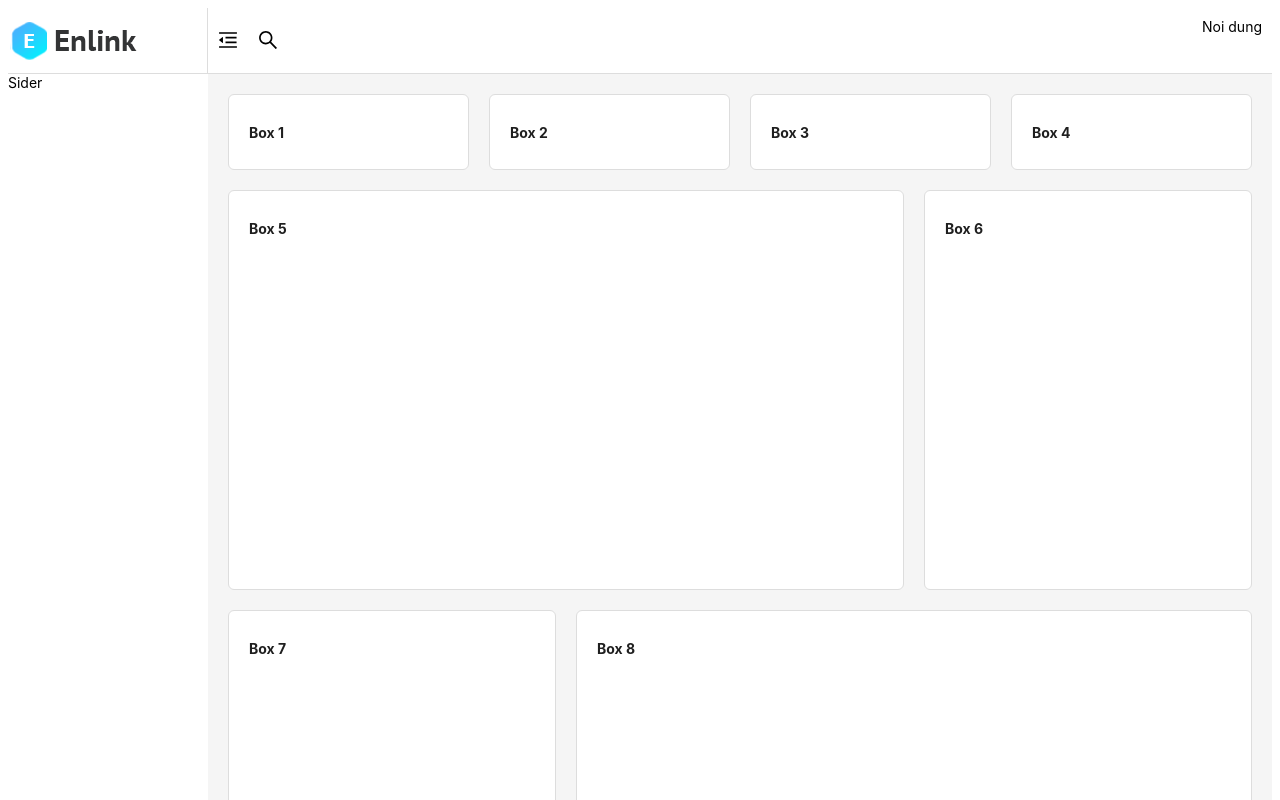
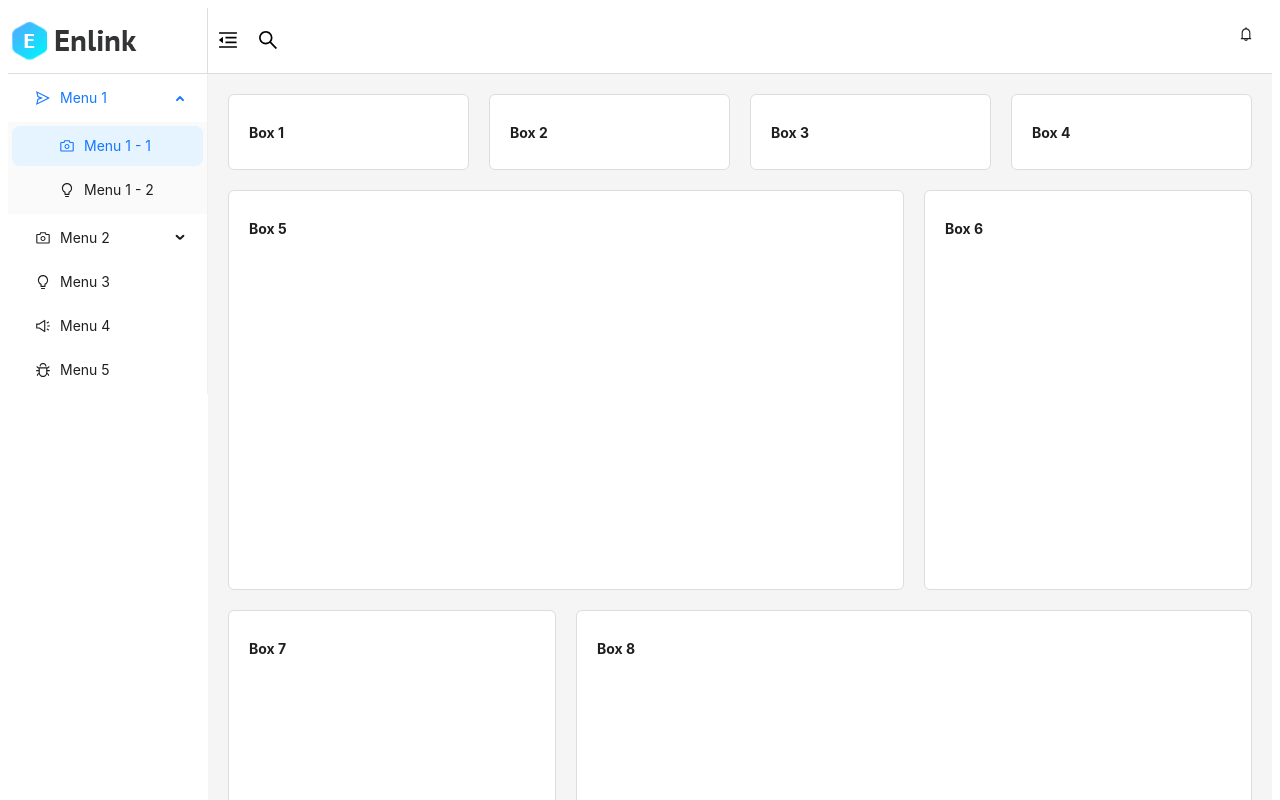
Before and after one commit to TienManh260703/ant-design, a React (Vite) app in the folder ant-design/: page / in a window 1280 px wide. Shown: the top 800 px of the page. Built offline with nearby package versions, Linux system fonts and the light colour scheme.

Commit message:
Header done , Menu v1

```diff
--- a/ant-design/package.json
+++ b/ant-design/package.json
@@ -13,7 +13,8 @@
     "@ant-design/icons": "^5.3.7",
     "antd": "^5.18.0",
     "react": "^18.2.0",
-    "react-dom": "^18.2.0"
+    "react-dom": "^18.2.0",
+    "react-router-dom": "^6.23.1"
   },
   "devDependencies": {
     "@types/react": "^18.2.66",
--- /dev/null
+++ b/ant-design/src/components/MenuSlider/MenuSlider.jsx
@@ -0,0 +1,73 @@
+import { Menu } from "antd";
+import {
+  SendOutlined,
+  SoundOutlined,
+  CameraOutlined,
+  BulbOutlined,
+  BugOutlined,
+} from "@ant-design/icons";
+function MenuSlider() {
+  const items = [
+    {
+      label: "Menu 1",
+      icon: <SendOutlined />,
+      key: "menu-1",
+      children: [
+        {
+          label: "Menu 1 - 1",
+          icon: <CameraOutlined />,
+          key: "menu-1-1",
+        },
+        {
+          label: "Menu 1 - 2",
+          icon: <BulbOutlined />,
+          key: "menu-1-2",
+          // danger: true,
+        },
+      ],
+    },
+    {
+      label: "Menu 2",
+      key: "menu-2",
+      icon: <CameraOutlined />,
+      children: [
+        {
+          label: "Menu 2 - 1",
+          key: "menu-2-1",
+        },
+        {
+          label: "Menu 2 - 2",
+          key: "menu-2-2",
+        },
+      ],
+    },
+    {
+      label: "Menu 3",
+      key: "menu-3",
+      icon: <BulbOutlined />,
+    },
+    {
+      label: "Menu 4",
+      key: "menu-4",
+      icon: <SoundOutlined />,
+    },
+    {
+      label: "Menu 5",
+      key: "menu-5",
+      icon: <BugOutlined />,
+    },
+  ];
+  return (
+    // items : Danh sách menu hiển thị
+    // mode : inline => xổ xuống : vertical => hiển thị bên phải : horizontal => hình như dàn hàng ngang menu chính menu xổ xuống
+    <>
+      <Menu
+        mode="inline"
+        items={items}
+        defaultSelectedKeys={["menu-1-1"]} // active
+        defaultOpenKeys={["menu-1"]} // Tự mở
+      />
+    </>
+  );
+}
+export default MenuSlider;
--- /dev/null
+++ b/ant-design/src/components/Notify/Notify.css
@@ -0,0 +1,63 @@
+.notify__dropdown {
+  box-shadow: 0 6px 16px 0 rgba(0, 0, 0, 0.08),
+    0 3px 6px -4px rgba(0, 0, 0, 0.12), 0 9px 28px 8px rgba(0, 0, 0, 0.05);
+  background-color: #ffffff;
+  border-radius: 5px;
+  overflow: hidden;
+  min-width: 350px;
+}
+
+.notify___header {
+  display: flex;
+  align-items: center;
+  justify-content: space-between;
+  padding-left: 25px !important;
+  padding-right: 25px !important;
+  padding-top: 15px !important;
+  padding-bottom: 15px !important;
+  font-size: large;
+}
+
+.notify___body {
+  border-top: 1px solid #ddd;
+  max-height: 300px;
+  overflow: auto;
+}
+.notify___body .ant-dropdown-menu-item {
+  border-bottom: 1px solid #ddd;
+}
+.notify___body .ant-dropdown-menu {
+  box-shadow: none;
+  padding-left: 25px !important;
+  padding-right: 25px !important;
+  padding-top: 15px !important;
+  padding-bottom: 15px !important;
+}
+
+.notify__item {
+  display: flex;
+}
+
+.notify__item-icon {
+  width: 50px;
+  height: 50px;
+  background-color: rgb(228, 200, 147);
+  border-radius: 50%;
+  display: flex;
+  justify-content: center;
+  margin-right: 15px;
+}
+
+.notify__item-icon span {
+  font-size: 24px;
+  color: orange;
+}
+
+.notify__item-content {
+  flex: 1;
+}
+
+.notify__item-title {
+  font-size: 14px;
+  font-weight: 700;
+}
--- /dev/null
+++ b/ant-design/src/components/Notify/Notify.jsx
@@ -0,0 +1,117 @@
+import { Dropdown, Button } from "antd";
+import { BellOutlined } from "@ant-design/icons";
+import "./Notify.css";
+function Notify() {
+  const items = [
+    {
+      label: (
+        <div className="notify__item">
+          <div className="notify__item-icon">
+            <BellOutlined />
+          </div>
+          <div className="notify__item-content">
+            <div className="notify__item-title">Item 1</div>
+            <div className="notify__item-time">8 phút trước </div>
+          </div>
+        </div>
+      ),
+      key: "0",
+    },
+    {
+      label: (
+        <div className="notify__item">
+          <div className="notify__item-icon">
+            <BellOutlined />
+          </div>
+          <div className="notify__item-content">
+            <div className="notify__item-title">Item 1</div>
+            <div className="notify__item-time">8 phút trước </div>
+          </div>
+        </div>
+      ),
+      key: "1",
+    },
+    {
+      label: (
+        <div className="notify__item">
+          <div className="notify__item-icon">
+            <BellOutlined />
+          </div>
+          <div className="notify__item-content">
+            <div className="notify__item-title">Item 1</div>
+            <div className="notify__item-time">8 phút trước </div>
+          </div>
+        </div>
+      ),
+      key: "2",
+    },
+    {
+      label: (
+        <div className="notify__item">
+          <div className="notify__item-icon">
+            <BellOutlined />
+          </div>
+          <div className="notify__item-content">
+            <div className="notify__item-title">Item 1</div>
+            <div className="notify__item-time">8 phút trước </div>
+          </div>
+        </div>
+      ),
+      key: "3",
+    },
+    {
+      label: (
+        <div className="notify__item">
+          <div className="notify__item-icon">
+            <BellOutlined />
+          </div>
+          <div className="notify__item-content">
+            <div className="notify__item-title">Item 1</div>
+            <div className="notify__item-time">8 phút trước </div>
+          </div>
+        </div>
+      ),
+      key: (
+        <div className="notify__item">
+          <div className="notify__item-icon">
+            <BellOutlined />
+          </div>
+          <div className="notify__item-content">
+            <div className="notify__item-title">Item 1</div>
+            <div className="notify__item-time">8 phút trước </div>
+          </div>
+        </div>
+      ),
+    },
+  ];
+  return (
+    <>
+      {/* menu : chuyền vào 1 arr để hiển thị menu */}
+      {/* trigger : chuyền vào sự kiện */}
+      <Dropdown
+        menu={{
+          items,
+        }}
+        trigger={["click"]}
+        dropdownRender={(menus) => (
+          <>
+            <div className="notify__dropdown">
+              <div className="notify___header">
+                <div className="notify___header-title">
+                  <BellOutlined />
+                  Notification
+                </div>
+                <Button type="link">View all</Button>
+              </div>
+              <div className="notify___body">{menus}</div>
+            </div>
+          </>
+        )}
+      >
+        <Button type="text" icon={<BellOutlined />}></Button>
+      </Dropdown>
+    </>
+  );
+}
+
+export default Notify;
--- a/ant-design/src/layout/LayoutDefault/LayoutDefault.jsx
+++ b/ant-design/src/layout/LayoutDefault/LayoutDefault.jsx
@@ -9,6 +9,8 @@ import ContentGird from "../../components/ContentGrid/ContentGrid";
 import "./LayoutDefault.css";
 import logo from "../../assets/logo.png";
 import logoFold from "../../assets/logo-fold.png";
+import Notify from "../../components/Notify/Notify";
+import MenuSlider from "../../components/MenuSlider/MenuSlider";
 
 const { Footer, Sider, Content } = Layout;
 
@@ -38,12 +40,14 @@ function LayoutDefault() {
                 <SearchOutlined />
               </div>
             </div>
-            <div className="header__nav-right">Noi dung</div>
+            <div className="header__nav-right">
+              <Notify />
+            </div>
           </div>
         </header>
         <Layout>
           <Sider className="sider" collapsed={collapsed} theme="light">
-            Sider
+            <MenuSlider />
           </Sider>
           <Content className="content">
             <ContentGird />
```
Also changed, not shown: 1 other file (tests, documents, lock files or other folders).
